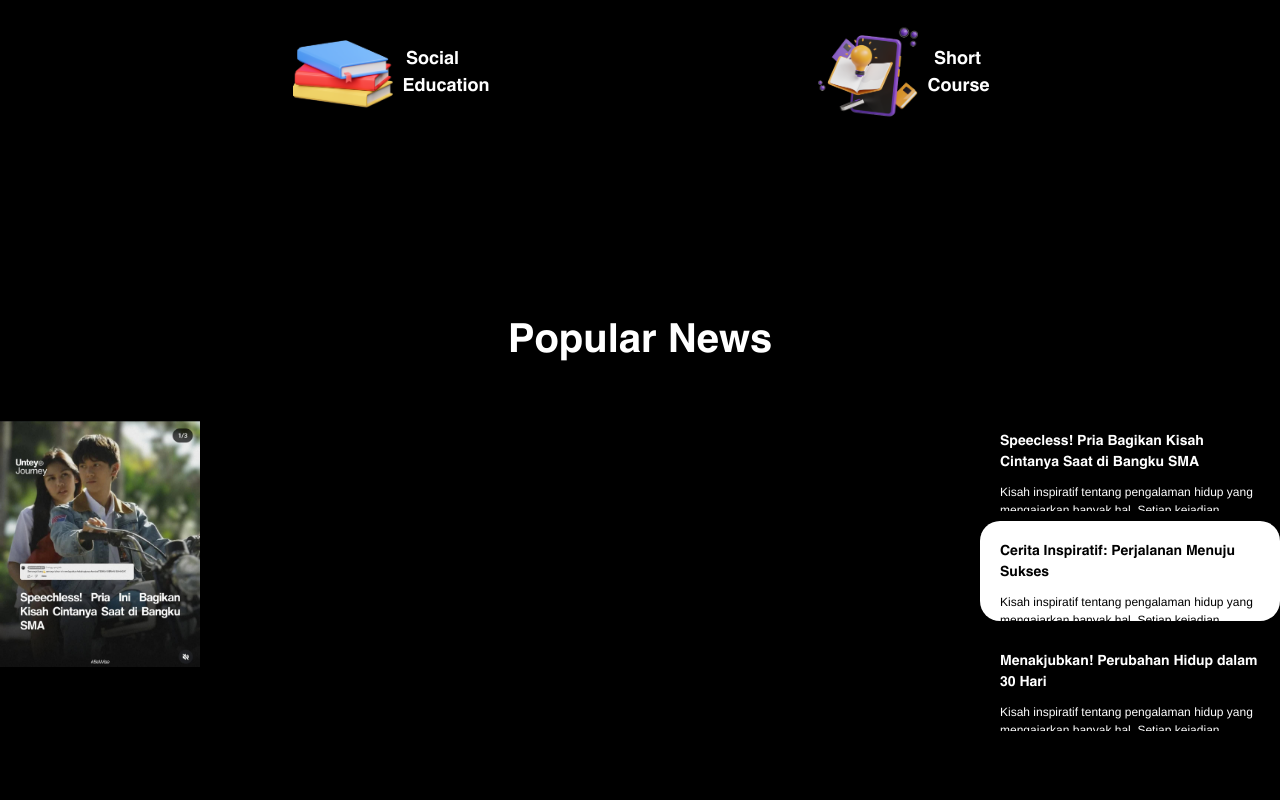
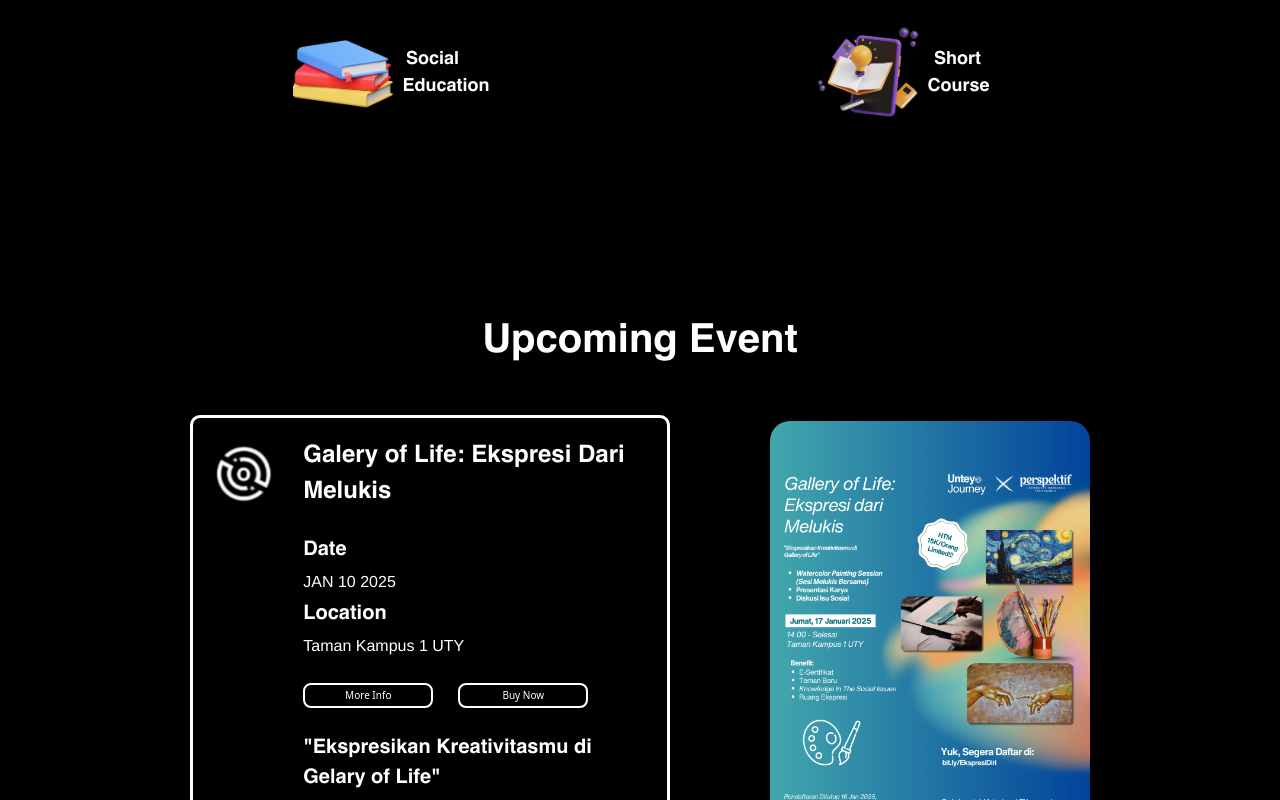
Before and after one commit to MRaafky/tryVercel, a React (Vite) app: page / in a window 1280 px wide. Shown: the part 2000-2800 px from the top of the page. Built offline with nearby package versions, Linux system fonts and the light colour scheme.

Commit message:
Hal terakhir lg

```diff
--- a/src/App.jsx
+++ b/src/App.jsx
@@ -20,7 +20,7 @@ function App() {
       <Decor></Decor>
       <Halaman1></Halaman1>
       <Halaman2></Halaman2>
-      <Halaman3></Halaman3>
+      {/* <Halaman3></Halaman3> */}
       <Halaman4></Halaman4>
       <Halaman5></Halaman5>
       <Halaman6></Halaman6>
--- a/src/Components/Footer/Footer.jsx
+++ b/src/Components/Footer/Footer.jsx
@@ -29,6 +29,8 @@ function Footer() {
     mt-[70px]
     flex flex-col
     items-center
+
+    lg:mt-[30px]
     "
     >
         <img src={logo}
--- a/src/Components/Halaman3/Halaman3.jsx
+++ b/src/Components/Halaman3/Halaman3.jsx
@@ -82,12 +82,12 @@ function Halaman3() {
         <div class="
         w-[200px] h-[400px]
 
-        lg:w-full lg;h-full
+        lg:w-[500px]
         ">
           <img
             ref={imgRef}
            class="
-            w-[200px]
+            w-[280px]
             mt-[50px]
             "
             alt="Berita Farhankun"
--- a/src/Components/Halaman4/Halaman4.jsx
+++ b/src/Components/Halaman4/Halaman4.jsx
@@ -20,15 +20,27 @@ function Halaman4() {
         text-[white]
         text-[25px]
         mt-[100px]
+
+        lg:text-[40px]
         "
         >
             Upcoming Event
         </h2>
+        <div class="
+        w-full
+        flex flex-col
+        items-center justify-center
+
+        lg:flex-row-reverse
+        lg:gap-[100px]
+        ">
         <img src={GaleryofLife}
         class="
         w-[230px]
         rounded-[20px]
         mt-[50px]
+
+        lg:w-[320px]
         "
         ></img>
         <section
@@ -40,11 +52,17 @@ function Halaman4() {
         flex flex-row
         p-[10px]
         gap-[20px]
+
+        lg:w-[480px]
+        lg:p-[20px]
+        lg:gap-[30px]
         "
         >
             <img src={logo2}
             class="
             w-[50px] h-[50px]
+
+            lg:w-[70px] lg:h-[70px]
             "
             ></img>
             <div
@@ -56,6 +74,8 @@ function Halaman4() {
                 class="
                 HelveticaBold
                 text-[18px]
+
+                lg:text-[24px]
                 "
                 >
                     Galery of Life: Ekspresi Dari Melukis
@@ -65,26 +85,42 @@ function Halaman4() {
                 flex flex-col
                 gap-[2px]
                 mt-[15px]
+
+                lg:mt-[25px]
+                lg:gap-[5px]
                 ">
                     <h4 class="
                     HelveticaBold
                     text-[16px]
+
+                    lg:text-[20px]
                     ">Date</h4>
                     <p class="
                     Helvetica
                     text-[14px]
+
+                    lg:text-[16px]
                     ">JAN 10 2025</p>
                     <h4 class="
                     HelveticaBold
-                    text-[16px]">Location</h4>
+                    text-[16px]
+
+                    lg:text-[20px]
+                    ">Location</h4>
                     <p class="
                     Helvetica
-                    text-[14px]">Taman Kampus 1 UTY</p>
+                    text-[14px]
+
+                    lg:text-[16px]
+                    ">Taman Kampus 1 UTY</p>
                 </div>
                 <div class="
                 flex flex-row
                 gap-[10px]
                 mt-[15px]
+
+                lg:mt-[25px]
+                lg:gap-[25px]
                 ">
                     <button class="
                     w-[100px]
@@ -95,6 +131,9 @@ function Halaman4() {
                     hover:text-[black]
                     transition-all
                     duration-[0.3s]
+
+                    lg:w-[130px] lg:h-[25px]
+                    lg:rounded-[8px]
                     ">
                         More Info
                     </button>
@@ -107,6 +146,9 @@ function Halaman4() {
                     hover:text-[black]
                     transition-all
                     duration-[0.3s]
+
+                     lg:w-[130px] lg:h-[25px]
+                    lg:rounded-[8px]
                     ">
                         Buy Now
                     </button>
@@ -115,11 +157,15 @@ function Halaman4() {
                 HelveticaBold
                 text-[15px]
                 mt-[15px]
+
+                lg:text-[20px]
+                lg:mt-[25px]
                 ">
                     "Ekspresikan Kreativitasmu di Gelary of Life"
                 </p>
             </div>
         </section>
+        </div>
     </div>
   )
 }
--- a/src/Components/Halaman5/Halaman5.jsx
+++ b/src/Components/Halaman5/Halaman5.jsx
@@ -22,6 +22,8 @@ function Halaman5() {
         text-[white]
         text-[25px]
         mt-[100px]
+
+        lg:text-[40px]
         "
         >Past Events</h2>
         <div
--- a/src/Components/Halaman6/Halaman6.jsx
+++ b/src/Components/Halaman6/Halaman6.jsx
@@ -21,6 +21,8 @@ function Halaman6() {
         HelveticaBold
         text-[30px]
         text-[white]
+
+        lg:text-[50px]
         "
         >Let's Connect</h2>
         <h2
@@ -28,6 +30,8 @@ function Halaman6() {
         HelveticaBold
         text-[25px]
         text-[white]
+
+        lg:text-[40px]
         "
         >with Us</h2>
         <div
@@ -36,6 +40,8 @@ function Halaman6() {
         w-full
         mt-[30px]
         overflow-hidden
+
+        lg:h-[300px]
         "
         >
             <img src={anggotabaru}
@@ -45,6 +51,8 @@ function Halaman6() {
             relative
             top-[-20%] left-[-40%]
             overflow-hidden
+
+            lg:hidden
             "
             ></img>
             <img src={anggotabaru}
@@ -54,6 +62,10 @@ function Halaman6() {
             relative
             top-[15px] left-[-7%]
             overflow-hidden
+
+            lg:top-[0] lg:left-[0]
+            lg:w-full
+            lg:absolute
             "
             ></img>
         </div>
@@ -110,6 +122,10 @@ function Halaman6() {
         absolute
         top-[460px]
         left-[-10%]
+
+        lg:w-[3000px] lg:h-[300px]
+        lg:blur-[60px]
+        lg:top-[600px]
         "
         ></div>
        <div class="
@@ -122,10 +138,13 @@ function Halaman6() {
         w-screen
         flex flex-row
         gap-[30px]
-        items-start
+        items-center
         justify-center
         mt-[10px]
         z-2
+
+        lg:mt-[250px]
+        lg:bg-[black]
         "
         >
             <div class="
@@ -135,11 +154,15 @@ function Halaman6() {
                 <h3 class="
                 HelveticaBold
                 text-[15px]
+
+                lg:text-[20px]
                 ">Supported By:</h3>
                 <div>
                     <img src={Hubungins}
                     class="
                     w-[75px]
+
+                    lg:w-[150px]
                     "
                     ></img>
                 </div>
@@ -151,6 +174,8 @@ function Halaman6() {
                 <h3 class="
                 HelveticaBold
                 text-[15px]
+
+                lg:text-[25px]
                 ">Partner Us:</h3>
                 <div
                 class="
@@ -161,11 +186,15 @@ function Halaman6() {
                     <img src={Terai}
                     class="
                     w-[75px]
+
+                    lg:w-[150px]
                     "
                     ></img>
                     <img src={Perspektif}
                     class="
                     w-[75px]
+
+                    lg:w-[150px]
                     "
                     ></img>
                 </div>
```
